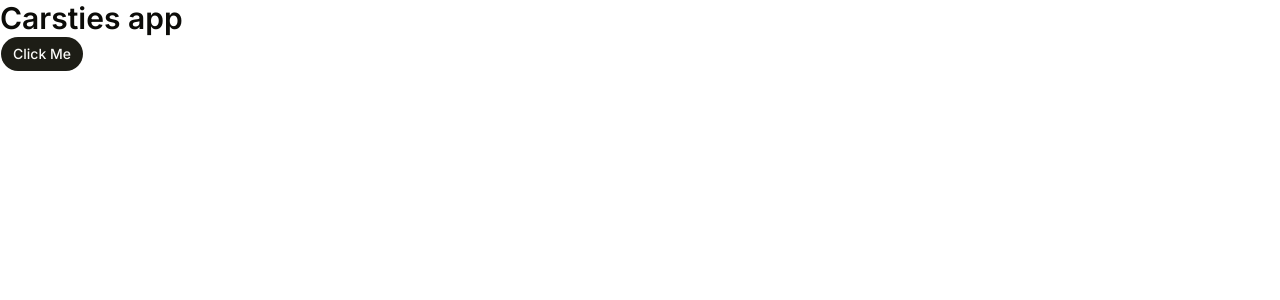
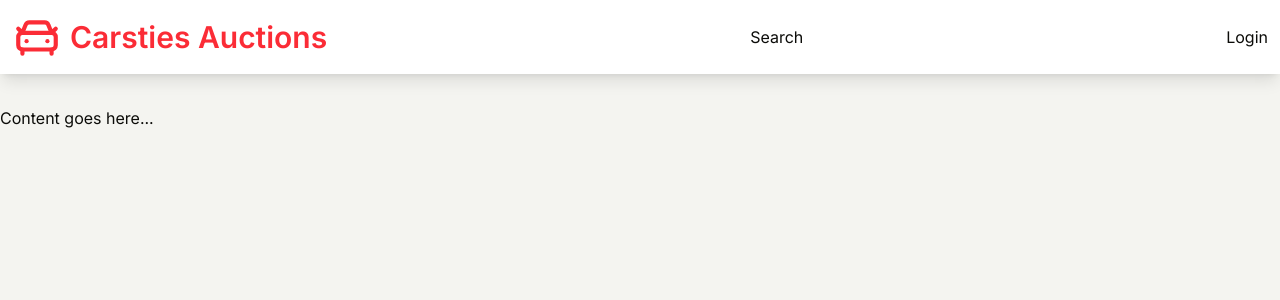
Before and after one commit to orvinjedalava/jed_NeilCummings, a Next.js app in the folder 20261027/Carsties/frontend/web-app/: page / in a window 1280 px wide. Shown: the top 300 px of the page. Built offline with nearby package versions, Linux system fonts and the light colour scheme.

Commit message:
Complete #87

```diff
--- a/20261027/Carsties/frontend/web-app/src/app/layout.tsx
+++ b/20261027/Carsties/frontend/web-app/src/app/layout.tsx
@@ -1,19 +1,10 @@
 import type { Metadata } from "next";
-import { Geist, Geist_Mono, Inter } from "next/font/google";
+import { Inter } from "next/font/google";
 import "./globals.css";
 import { cn } from "@/lib/utils";
+import NavBar from "@/components/nav/NavBar";
 
 const inter = Inter({subsets:['latin'],variable:'--font-sans'});
-
-const geistSans = Geist({
-  variable: "--font-geist-sans",
-  subsets: ["latin"],
-});
-
-const geistMono = Geist_Mono({
-  variable: "--font-geist-mono",
-  subsets: ["latin"],
-});
 
 export const metadata: Metadata = {
   title: "Carsties",
@@ -24,7 +15,14 @@ export default function RootLayout({ children }: LayoutProps<"/">) {
   return (
     <html
       lang="en" className={cn("font-sans", inter.variable)}>
-      <body>{children}</body>
+      <body className='bg-muted'>
+
+      <NavBar />
+      <main className="container mx-auto mt-8">
+        {children}
+      </main>
+
+      </body>
     </html>
   );
 }
--- a/20261027/Carsties/frontend/web-app/src/app/page.tsx
+++ b/20261027/Carsties/frontend/web-app/src/app/page.tsx
@@ -1,10 +1,7 @@
-import {Button} from "@/components/ui/button";
-
 export default function Home() {
   return (
     <div>
-      <h3 className='text-3xl font-semibold'>Carsties app</h3>
-        <Button>Click Me</Button>
+      Content goes here...
     </div>
   );
 }
--- /dev/null
+++ b/20261027/Carsties/frontend/web-app/src/components/nav/NavBar.tsx
@@ -0,0 +1,14 @@
+import {CarFront} from "lucide-react";
+
+export default function NavBar() {
+    return (
+        <header className='sticky top-0 z-50 p-3 bg-background shadow-lg flex items-center justify-between'>
+            <div className='flex items-center gap-2 text-3xl font-semibold text-red-500'>
+                <CarFront size={50} />
+                <div>Carsties Auctions</div>
+            </div>
+            <div>Search</div>
+            <div>Login</div>
+        </header>
+    );
+}
```
